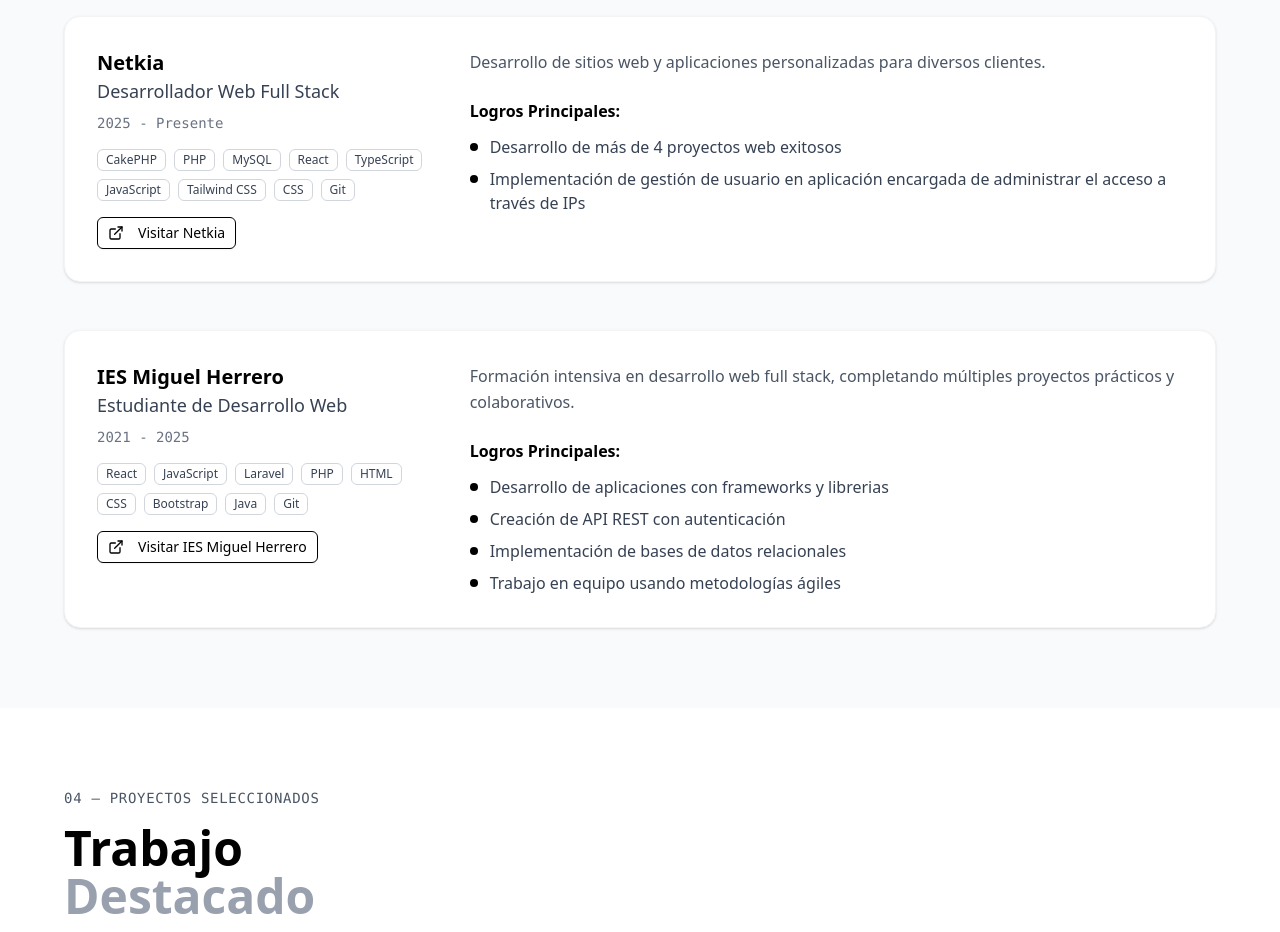
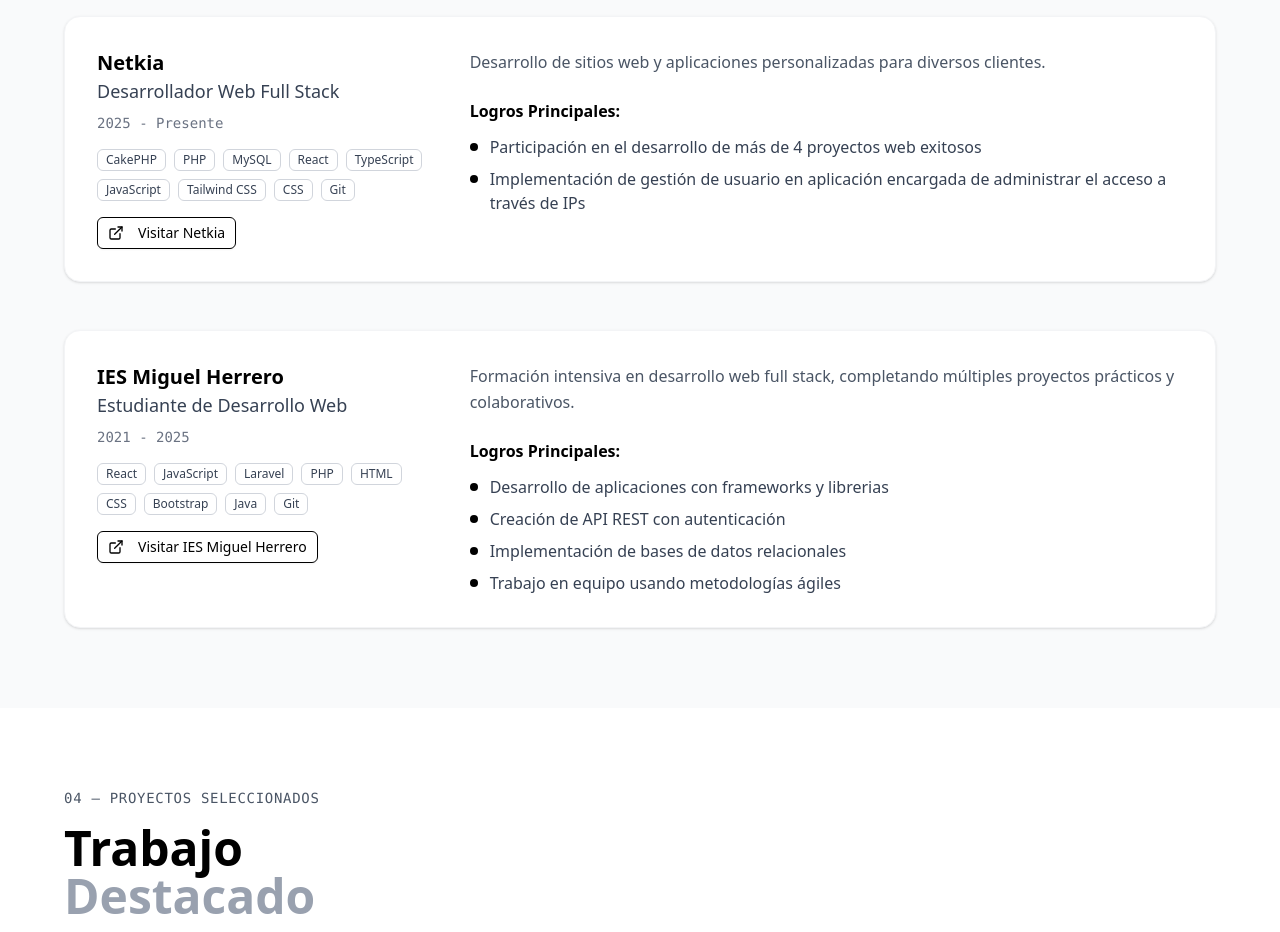
Before and after one commit to Hugocl01/hugocl01.github.io, a React (Vite) app: page / in a window 1280 px wide. Shown: the part 1860-2792 px from the top of the page. Built offline with nearby package versions, Linux system fonts and the light colour scheme.

Commit message:
correccion

```diff
--- a/src/page.tsx
+++ b/src/page.tsx
@@ -70,7 +70,7 @@
         website: "https://netkia.es",
         description: "Desarrollo de sitios web y aplicaciones personalizadas para diversos clientes.",
         achievements: [
-            "Desarrollo de más de 4 proyectos web exitosos",
+            "Participación en el desarrollo de más de 4 proyectos web exitosos",
             "Implementación de gestión de usuario en aplicación encargada de administrar el acceso a través de IPs",
         ],
         technologies: ["CakePHP", "PHP", "MySQL", "React", "TypeScript", "JavaScript", "Tailwind CSS", "CSS", "Git"],
```
